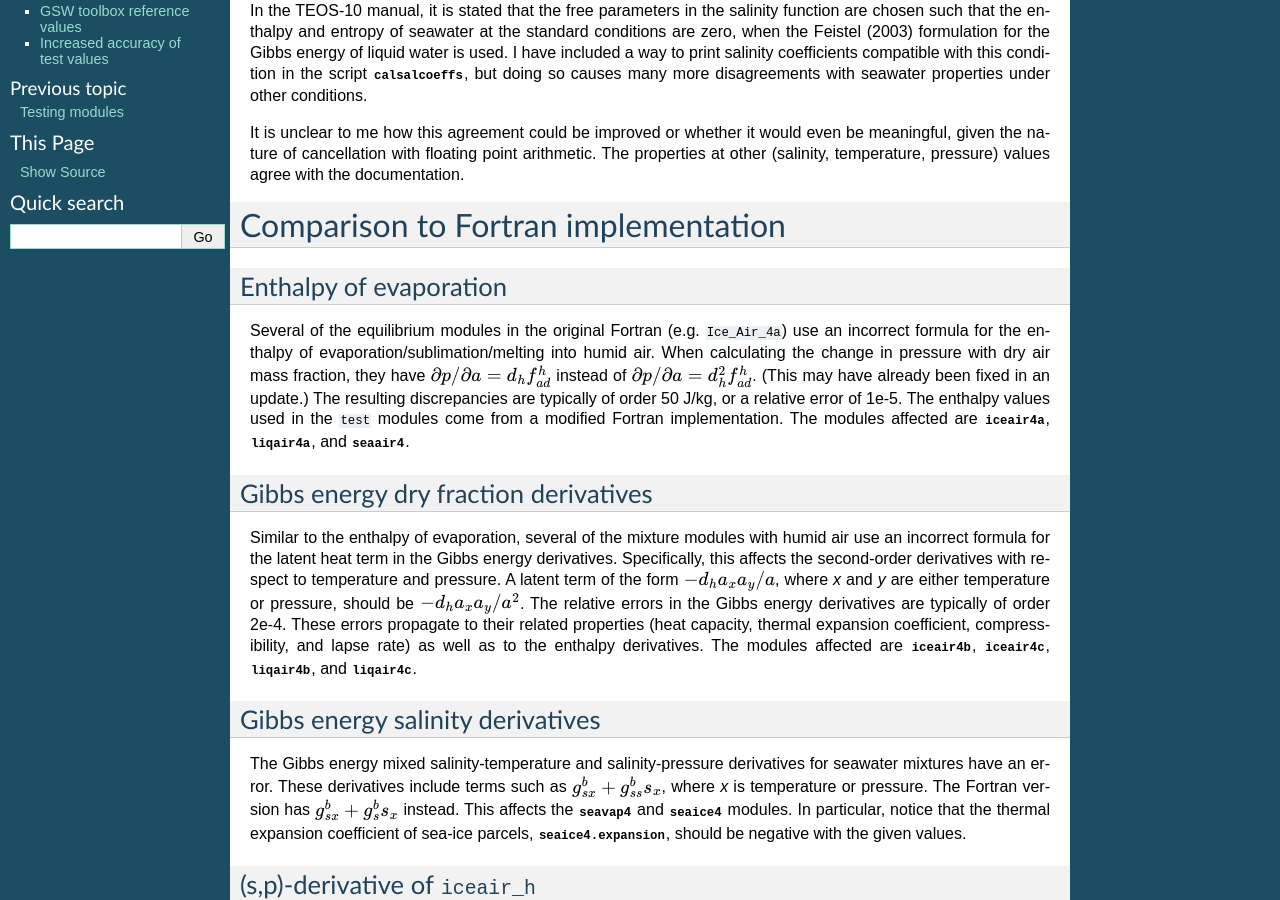
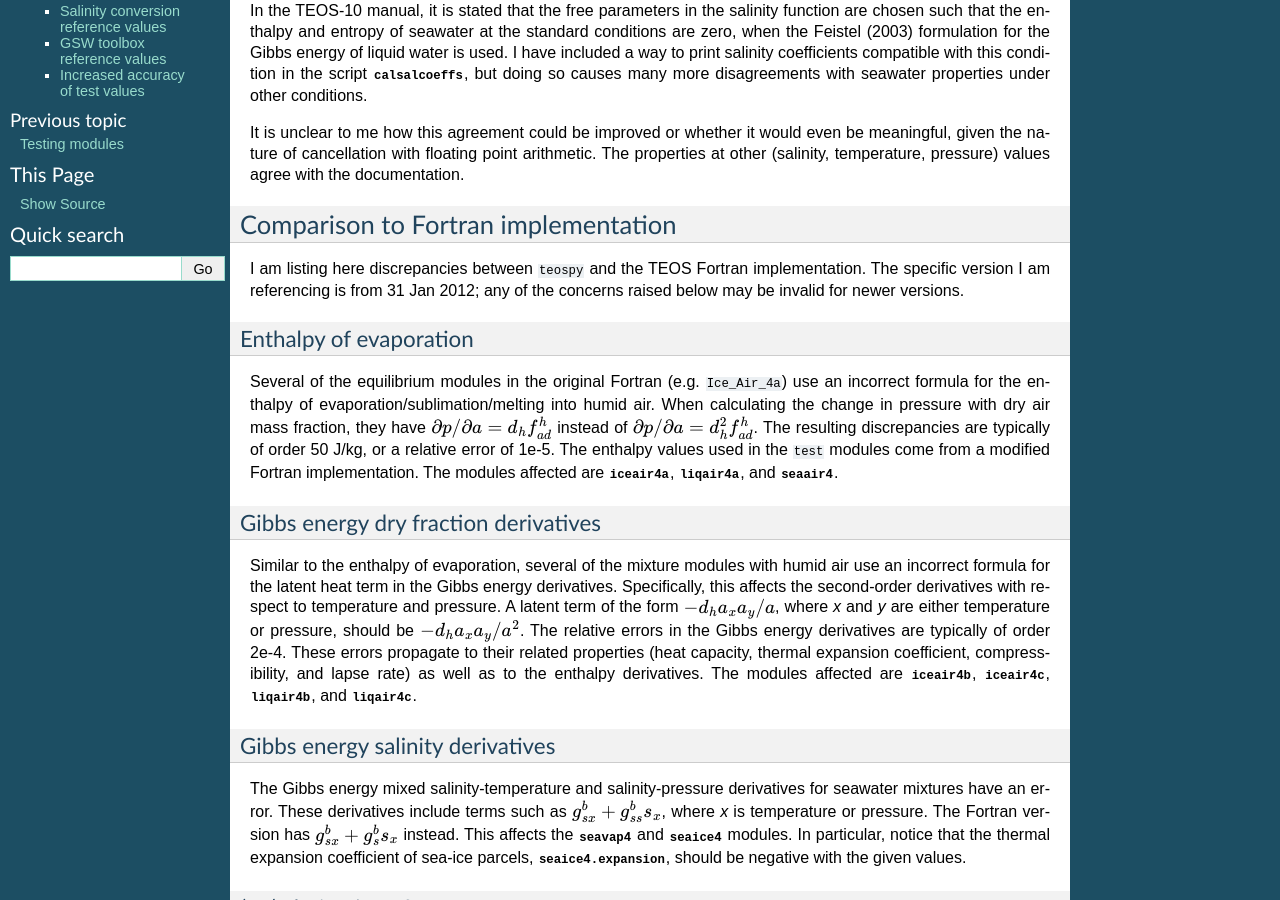
Before and after one commit to jarethholt/teospy, a Sphinx documentation site: the page built from docs/issues.rst, in a window 1280 px wide and 900 px high, scrolled down 375 px. Built offline with Sphinx 7.4.7, drawn with Linux system fonts in a browser that asks for light colours; formulas are drawn with MathJax 3.

Commit message:
Minor edits made to documentation, primarily paragraph formatting.

```diff
--- a/docs/issues.rst
+++ b/docs/issues.rst
@@ -5,85 +5,157 @@
 Known issues
 ============
 
-This section lists known issues with ``teospy``. This includes discrepancies with the Fortran version or stated documentation; undesirable behavior with default settings; or missing or unintuitive implementation of functions.
+This section lists known issues with ``teospy``. This includes discrepancies
+with the Fortran version or stated documentation; undesirable behavior with
+default settings; or missing or unintuitive implementation of functions.
 
 
 Seawater standard conditions
 ----------------------------
 
-``teospy`` does not replicate the values of certain seawater properties (Gibbs energy, entropy) at standard seawater conditions: absolute salinity 0.03516504 kg/kg, temperature 273.15 K, pressure 101325 Pa. This is partially because such values are supposed to be nearly zero by design but rely on two much larger values cancelling. The values given in the tests in :mod:`sea3a` are the same as given in the Fortran version, and only have one significant figure. The Fortran implementation recreates these values to 3 significant figures under default settings, but not if the tolerance in the fluid equilibrium function is reduced to 1e-12. However, these low-tolerance values are not replicated by ``teospy`` either.
+``teospy`` does not replicate the values of certain seawater properties (Gibbs
+energy, entropy) at standard seawater conditions: absolute salinity 0.03516504
+kg/kg, temperature 273.15 K, pressure 101325 Pa. This is partially because such
+values are supposed to be nearly zero by design but rely on two much larger
+values cancelling. The values given in the tests in :mod:`sea3a` are the same as
+given in the Fortran version, and only have one significant figure. The Fortran
+implementation recreates these values to 3 significant figures under default
+settings, but not if the tolerance in the fluid equilibrium function is reduced
+to 1e-12. However, these low-tolerance values are not replicated by ``teospy``
+either.
 
-In the TEOS-10 manual, it is stated that the free parameters in the salinity function are chosen such that the enthalpy and entropy of seawater at the standard conditions are zero, when the Feistel (2003) formulation for the Gibbs energy of liquid water is used. I have included a way to print salinity coefficients compatible with this condition in the script :mod:`calsalcoeffs`, but doing so causes many more disagreements with seawater properties under other conditions.
+In the TEOS-10 manual, it is stated that the free parameters in the salinity
+function are chosen such that the enthalpy and entropy of seawater at the
+standard conditions are zero, when the Feistel (2003) formulation for the Gibbs
+energy of liquid water is used. I have included a way to print salinity
+coefficients compatible with this condition in the script :mod:`calsalcoeffs`,
+but doing so causes many more disagreements with seawater properties under other
+conditions.
 
-It is unclear to me how this agreement could be improved or whether it would even be meaningful, given the nature of cancellation with floating point arithmetic. The properties at other (salinity, temperature, pressure) values agree with the documentation.
+It is unclear to me how this agreement could be improved or whether it would
+even be meaningful, given the nature of cancellation with floating point
+arithmetic. The properties at other (salinity, temperature, pressure) values
+agree with the documentation.
 
 
 
 Comparison to Fortran implementation
-====================================
+------------------------------------
+
+I am listing here discrepancies between ``teospy`` and the TEOS Fortran
+implementation. The specific version I am referencing is from 31 Jan 2012; any
+of the concerns raised below may be invalid for newer versions.
 
 
 Enthalpy of evaporation
------------------------
+^^^^^^^^^^^^^^^^^^^^^^^
 
-Several of the equilibrium modules in the original Fortran (e.g. ``Ice_Air_4a``) use an incorrect formula for the enthalpy of evaporation/sublimation/melting into humid air. When calculating the change in pressure with dry air mass fraction, they have :math:`\partial p/\partial a = d_h f^h_{ad}` instead of :math:`\partial p/\partial a = d_h^2 f^h_{ad}`. (This may have already been fixed in an update.) The resulting discrepancies are typically of order 50 J/kg, or a relative error of 1e-5. The enthalpy values used in the ``test`` modules come from a modified Fortran implementation. The modules affected are :mod:`iceair4a`, :mod:`liqair4a`, and :mod:`seaair4`.
+Several of the equilibrium modules in the original Fortran (e.g. ``Ice_Air_4a``)
+use an incorrect formula for the enthalpy of evaporation/sublimation/melting
+into humid air. When calculating the change in pressure with dry air mass
+fraction, they have :math:`\partial p/\partial a = d_h f^h_{ad}` instead of
+:math:`\partial p/\partial a = d_h^2 f^h_{ad}`. The resulting discrepancies are
+typically of order 50 J/kg, or a relative error of 1e-5. The enthalpy values
+used in the ``test`` modules come from a modified Fortran implementation. The
+modules affected are :mod:`iceair4a`, :mod:`liqair4a`, and :mod:`seaair4`.
 
 
 Gibbs energy dry fraction derivatives
--------------------------------------
+^^^^^^^^^^^^^^^^^^^^^^^^^^^^^^^^^^^^^
 
-Similar to the enthalpy of evaporation, several of the mixture modules with humid air use an incorrect formula for the latent heat term in the Gibbs energy derivatives. Specifically, this affects the second-order derivatives with respect to temperature and pressure. A latent term of the form :math:`-d_h a_x a_y/a`, where `x` and `y` are either temperature or pressure, should be :math:`-d_h a_x a_y/a^2`. The relative errors in the Gibbs energy derivatives are typically of order 2e-4. These errors propagate to their related properties (heat capacity, thermal expansion coefficient, compressibility, and lapse rate) as well as to the enthalpy derivatives. The modules affected are :mod:`iceair4b`, :mod:`iceair4c`, :mod:`liqair4b`, and :mod:`liqair4c`.
+Similar to the enthalpy of evaporation, several of the mixture modules with
+humid air use an incorrect formula for the latent heat term in the Gibbs energy
+derivatives. Specifically, this affects the second-order derivatives with
+respect to temperature and pressure. A latent term of the form :math:`-d_h a_x
+a_y/a`, where `x` and `y` are either temperature or pressure, should be
+:math:`-d_h a_x a_y/a^2`. The relative errors in the Gibbs energy derivatives
+are typically of order 2e-4. These errors propagate to their related properties
+(heat capacity, thermal expansion coefficient, compressibility, and lapse rate)
+as well as to the enthalpy derivatives. The modules affected are
+:mod:`iceair4b`, :mod:`iceair4c`, :mod:`liqair4b`, and :mod:`liqair4c`.
 
 
 Gibbs energy salinity derivatives
----------------------------------
+^^^^^^^^^^^^^^^^^^^^^^^^^^^^^^^^^
 
-The Gibbs energy mixed salinity-temperature and salinity-pressure derivatives for seawater mixtures have an error. These derivatives include terms such as :math:`g^b_{sx} + g^b_{ss} s_x`, where `x` is temperature or pressure. The Fortran version has :math:`g^b_{sx} + g^b_s s_x` instead. This affects the :mod:`seavap4` and :mod:`seaice4` modules. In particular, notice that the thermal expansion coefficient of sea-ice parcels, :func:`seaice4.expansion`, should be negative with the given values.
+The Gibbs energy mixed salinity-temperature and salinity-pressure derivatives
+for seawater mixtures have an error. These derivatives include terms such as
+:math:`g^b_{sx} + g^b_{ss} s_x`, where `x` is temperature or pressure. The
+Fortran version has :math:`g^b_{sx} + g^b_s s_x` instead. This affects the
+:mod:`seavap4` and :mod:`seaice4` modules. In particular, notice that the
+thermal expansion coefficient of sea-ice parcels, :func:`seaice4.expansion`,
+should be negative with the given values.
 
 
 (s,p)-derivative of ``iceair_h``
---------------------------------
+^^^^^^^^^^^^^^^^^^^^^^^^^^^^^^^^
 
-There was a minor error in the Fortran module ``Ice_Air_4c`` enthalpy function. In the mixed entropy-pressure derivative, the value for ``g_tp`` was not set and hence missing from the resulting ``h_sp``. Only this value within :func:`iceair4c.iceair_h` is affected.
+There was a minor error in the Fortran module ``Ice_Air_4c`` enthalpy function.
+In the mixed entropy-pressure derivative, the value for ``g_tp`` was not set and
+hence missing from the resulting ``h_sp``. Only this value within
+:func:`iceair4c.iceair_h` is affected.
 
 
 Density of liquid-ice-air
--------------------------
+^^^^^^^^^^^^^^^^^^^^^^^^^
 
-An incorrect formula was used for the density of liquid water-ice-humid air mixtures in the Fortran version. The densities were added by mass fraction rather than the specific volumes. This only affects :func:`liqiceair4.density` values when mass fractions or entropy and wet fraction are given.
+An incorrect formula was used for the density of liquid water-ice-humid air
+mixtures in the Fortran version. The densities were added by mass fraction
+rather than the specific volumes. This only affects :func:`liqiceair4.density`
+values when mass fractions or entropy and wet fraction are given.
 
 
 Direct temperature conversion
------------------------------
+^^^^^^^^^^^^^^^^^^^^^^^^^^^^^
 
-In the Fortran module ``Convert_5``, all temperatures are first converted to ITS-90 and then to the desired output units. However, the conversion functions between ITS-90 and IPTS-68 are not exact inverses of each other. This introduces errors when converting IPTS-48 or IPTS-68 temperatures to IPTS-68. Interestingly, the values given in the documentation are correct, as if only one conversion was done, but these values are *not* replicated by the Fortran version.
+In the Fortran module ``Convert_5``, all temperatures are first converted to
+ITS-90 and then to the desired output units. However, the conversion functions
+between ITS-90 and IPTS-68 are not exact inverses of each other. This introduces
+errors when converting IPTS-48 or IPTS-68 temperatures to IPTS-68.
+Interestingly, the values given in the documentation are correct, as if only one
+conversion was done, but these values are *not* replicated by the Fortran
+version.
 
 
 Error in pressure conversion
-----------------------------
+^^^^^^^^^^^^^^^^^^^^^^^^^^^^
 
-The Fortran version has an error in :mod:`convert5.cnv_pressure` in which converting from pressure in atmospheres uses the scaling constant for kilogram-equivalent force.
+The Fortran version has an error in :mod:`convert5.cnv_pressure` in which
+converting from pressure in atmospheres uses the scaling constant for
+kilogram-equivalent force.
 
 
 Salinity conversion reference values
-------------------------------------
+^^^^^^^^^^^^^^^^^^^^^^^^^^^^^^^^^^^^
 
-The reference values given for the salinity conversion routines in :mod:`convert0` and hence :mod:`convert5` and :mod:`gsw5` do not match the output from the current Fortran version. They have been replaced by those values.
+The reference values given for the salinity conversion routines in
+:mod:`convert0` and hence :mod:`convert5` and :mod:`gsw5` do not match the
+output from the current Fortran version. They have been replaced by those values.
 
 
 GSW toolbox reference values
-----------------------------
+^^^^^^^^^^^^^^^^^^^^^^^^^^^^
 
-Similar to salinity, the reference values given for the :mod:`gsw5` functions referencing potential and conservative temperature (expansion, contraction, cabbeling, and thermobaric coefficients) do not match the output from the current Fortran version. They have been replaced by those values.
+Similar to salinity, the reference values given for the :mod:`gsw5` functions
+referencing potential and conservative temperature (expansion, contraction,
+cabbeling, and thermobaric coefficients) do not match the output from the
+current Fortran version. They have been replaced by those values.
 
 
 Increased accuracy of test values
----------------------------------
+^^^^^^^^^^^^^^^^^^^^^^^^^^^^^^^^^
 
-The original reference values for equilibrium quantities match the Fortran implementation output with the default tolerances, which are typically 1e-7. In practice, the resulting equilibrium state often satisfies equilibrium to an even better degree, but not always. ``teospy`` with default settings uses a lower tolerance (1e-8) but often reaches equilibrium agreement near 1e-12. For several tests, I have replaced the original reference values with results from a Fortran implementation with tolerance lowered to 1e-12. The tests affected are:
+The original reference values for equilibrium quantities match the Fortran
+implementation output with the default tolerances, which are typically 1e-7. In
+practice, the resulting equilibrium state often satisfies equilibrium to an even
+better degree, but not always. ``teospy`` with default settings uses a lower
+tolerance (1e-8) but often reaches equilibrium agreement near 1e-12. For several
+tests, I have replaced the original reference values with results from a Fortran
+implementation with tolerance lowered to 1e-12. The tests affected are:
 
 * :mod:`iceair4a` and :mod:`iceair4c`, temperature;
 * :mod:`seavap4`, for the enthalpy and entropy of seawater;
 * :mod:`seaicevap4`, for salinity at a given pressure;
 * :mod:`seaair4`, for condensation temperature and humid air density; and
-* :mod:`gsw5`, for the expansion, contraction, cabbeling, and thermobaric coefficients with respect to both conservative and potential temperature.
+* :mod:`gsw5`, for the expansion, contraction, cabbeling, and thermobaric
+  coefficients with respect to both conservative and potential temperature.
```
Also changed, not shown: docs/sal.rst (+6 -6 lines), docs/tester.rst (+7 -1 lines).
